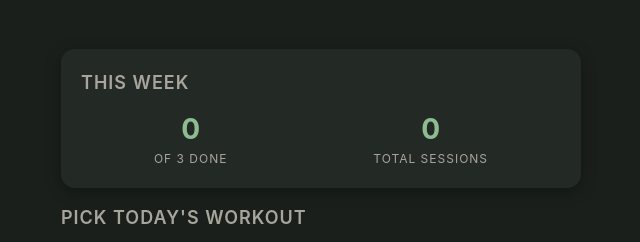
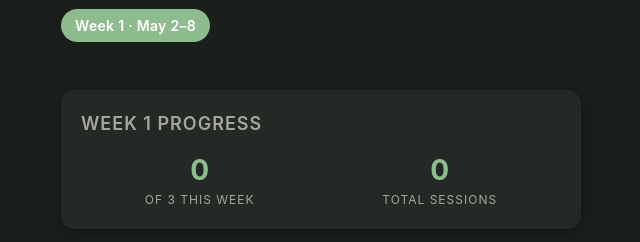
Before and after one commit to allisonecalt-sudo/workout-tracker, a website with bundled scripts: page index.html in a window 1280 px wide. Shown: the part 100-342 px from the top of the page, without its empty margins (319-959 px from the left). Built offline with nearby package versions, Linux system fonts and the light colour scheme.

Commit message:
Show current program week ("Week 2 · May 9-14") on home screen
Adds a week banner under the title and renames "This week" stat to "Week N progress" so it's obvious which week of the program you're on. Week is computed from May 2, 2026 program start, advancing every 7 days.

```diff
--- a/app.ts
+++ b/app.ts
@@ -1011,11 +1011,49 @@ function formatDuration(sec: number): string {
   return s === 0 ? `${m} min` : `${m}m ${s}s`;
 }
 
-function getLast7Days(): { count: number; days: number } {
+const PROGRAM_START_DATE = '2026-05-02';
+
+function getProgramWeek(date: Date = new Date()): { num: number; start: Date; end: Date } {
+  const start = new Date(PROGRAM_START_DATE + 'T00:00:00');
+  const diffDays = Math.floor((date.getTime() - start.getTime()) / (1000 * 60 * 60 * 24));
+  const num = Math.max(1, Math.floor(diffDays / 7) + 1);
+  const weekStart = new Date(start);
+  weekStart.setDate(start.getDate() + (num - 1) * 7);
+  const weekEnd = new Date(weekStart);
+  weekEnd.setDate(weekStart.getDate() + 6);
+  return { num, start: weekStart, end: weekEnd };
+}
+
+function formatWeekRange(start: Date, end: Date): string {
+  const months = [
+    'Jan',
+    'Feb',
+    'Mar',
+    'Apr',
+    'May',
+    'Jun',
+    'Jul',
+    'Aug',
+    'Sep',
+    'Oct',
+    'Nov',
+    'Dec',
+  ];
+  const sameMonth = start.getMonth() === end.getMonth();
+  const startStr = `${months[start.getMonth()]} ${start.getDate()}`;
+  const endStr = sameMonth ? `${end.getDate()}` : `${months[end.getMonth()]} ${end.getDate()}`;
+  return `${startStr}–${endStr}`;
+}
+
+function getThisWeekCount(): number {
   const logs = loadLogs();
-  const sevenDaysAgo = Date.now() - 7 * 24 * 60 * 60 * 1000;
-  const recent = logs.filter((l) => new Date(l.date).getTime() > sevenDaysAgo);
-  return { count: recent.length, days: 7 };
+  const { start, end } = getProgramWeek();
+  const startMs = start.getTime();
+  const endMs = end.getTime() + 24 * 60 * 60 * 1000 - 1;
+  return logs.filter((l) => {
+    const t = new Date(l.date).getTime();
+    return t >= startMs && t <= endMs;
+  }).length;
 }
 
 function escapeHtml(s: string): string {
@@ -1029,7 +1067,9 @@ function escapeHtml(s: string): string {
 
 function renderHome(): string {
   const logs = loadLogs();
-  const { count } = getLast7Days();
+  const week = getProgramWeek();
+  const weekRange = formatWeekRange(week.start, week.end);
+  const thisWeekCount = getThisWeekCount();
   const recentHtml = logs
     .slice(0, 5)
     .map(
@@ -1049,14 +1089,15 @@ function renderHome(): string {
   return `
     <h1>Workout Tracker</h1>
     <p class="subtitle">Three rotating sessions. Show up 3x/week.</p>
+    <div class="week-banner">Week ${week.num} · ${weekRange}</div>
     <div id="sync-indicator" class="sync-indicator sync-${state.syncStatus}">${syncIndicatorText()}</div>
 
     <div class="card">
-      <h3>This week</h3>
+      <h3>Week ${week.num} progress</h3>
       <div class="streak-stat">
         <div class="stat-block">
-          <div class="stat-number">${count}</div>
-          <div class="stat-label">of 3 done</div>
+          <div class="stat-number">${thisWeekCount}</div>
+          <div class="stat-label">of 3 this week</div>
         </div>
         <div class="stat-block">
           <div class="stat-number">${logs.length}</div>
--- a/styles.css
+++ b/styles.css
@@ -63,7 +63,19 @@ h3 {
 
 .subtitle {
   color: var(--text-dim);
-  margin-bottom: 24px;
+  margin-bottom: 12px;
+}
+
+.week-banner {
+  display: inline-block;
+  background: var(--accent, #6366f1);
+  color: white;
+  padding: 6px 14px;
+  border-radius: 999px;
+  font-weight: 600;
+  font-size: 14px;
+  letter-spacing: 0.3px;
+  margin-bottom: 20px;
 }
 
 .card {
```
